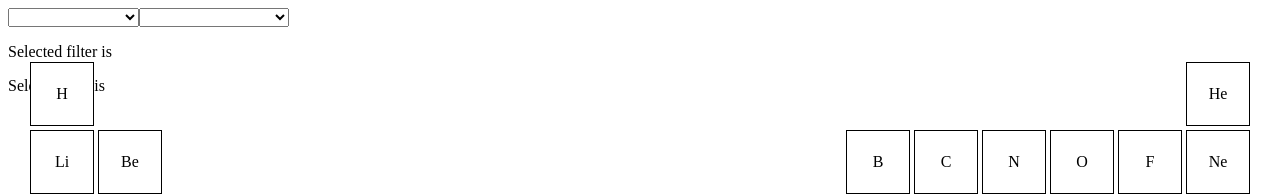
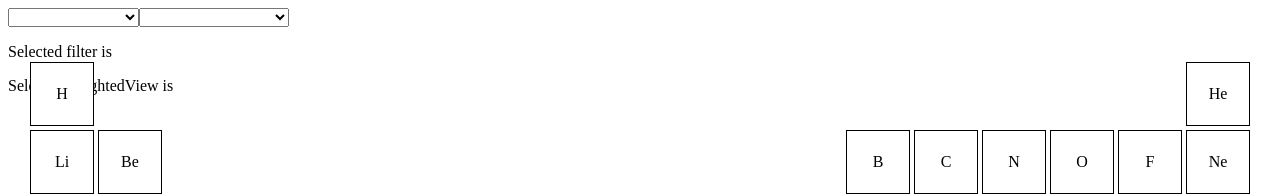
Before and after one commit to AlexRodgers11/PeriodicTableProject, a React app in the folder client/: page / in a window 1280 px wide. Shown: the top 195 px of the page. Built offline with nearby package versions, Linux system fonts and the light colour scheme.

Commit message:
rename Sort context to be WeightedView context

```diff
--- a/client/src/components/Controls/Controls.js
+++ b/client/src/components/Controls/Controls.js
@@ -1,20 +1,20 @@
 import React from "react";
 import "./Controls.css";
-import { useSort, useSortUpdate } from "../../contexts/Sort";
+import { useWeightedView, useWeightedViewUpdate } from "../../contexts/WeightedView";
 import { useFilter, useFilterUpdate } from "../../contexts/Filter";
 
 
 export default function Controls() {
     const filter = useFilter();
     const setFilter = useFilterUpdate();
-    const sort = useSort();
-    const setSort = useSortUpdate();
+    const weightedView = useWeightedView();
+    const setSort = useWeightedViewUpdate();
 
     const handleFilterChange = evt => {
         setFilter(evt.target.value);
     }
 
-    const handleSortChange = evt => {
+    const handleWeightedViewChange = evt => {
         setSort(evt.target.value);
     }
 
@@ -25,7 +25,7 @@ export default function Controls() {
                 <option value="discovered-by">Discovered By</option>
                 <option value="discovery-decade">Discovery Decade</option>
             </select>
-            <select value={sort} onChange={handleSortChange}>
+            <select value={weightedView} onChange={handleWeightedViewChange}>
                 <option value=""></option>
                 <option value="date-discovered">Date Discovered</option>
                 <option value="universal-percentage">Universal Percentage</option>
--- a/client/src/components/Table/Table.js
+++ b/client/src/components/Table/Table.js
@@ -2,7 +2,7 @@ import React from "react";
 import "./Table.css";
 import Element from "../Element/Element";
 import { useDisplayedElement, useDisplayedElementUpdate } from "../../contexts/DisplayedElement";
-import { useSort } from "../../contexts/Sort";
+import { useWeightedView } from "../../contexts/WeightedView";
 import { useFilter } from "../../contexts/Filter";
 //note, periodicTableData.json copied from https://github.com/muratkemaldar/periodic-table-css/blob/master/src/PeriodicTableJSON.json
 import periodicTableData from "../../periodic-table.json";
@@ -13,12 +13,12 @@ export default function Table(props) {
     const element = useDisplayedElement();
     const setElement = useDisplayedElementUpdate();
     const filter = useFilter();
-    const sort = useSort();
+    const weightedView = useWeightedView();
 
     return (
         <div>
             <p>Selected filter is {filter}</p>
-            <p>Selected sort is {sort}</p>
+            <p>Selected weightedView is {weightedView}</p>
             <div className="Table">
                 {elements.map(element => <Element className="Element" element={element} />)}
             </div>
--- a/client/src/contexts/Sort.js
+++ /dev/null
@@ -1,24 +0,0 @@
-import React, {useContext, useState} from "react";
-
-const SortContext = React.createContext();
-const SortUpdateContext = React.createContext();
-
-export function useSort() {
-    return useContext(SortContext);
-}
-
-export function useSortUpdate() {
-    return useContext(SortUpdateContext);
-}
-
-export function SortProvider({ children }) {
-    const [sort, setSort] = useState();
-
-    return (
-        <SortContext.Provider value={sort}>
-            <SortUpdateContext.Provider value={setSort}>
-                {children}
-            </SortUpdateContext.Provider>
-        </SortContext.Provider>
-    );
-}
--- /dev/null
+++ b/client/src/contexts/WeightedView.js
@@ -0,0 +1,24 @@
+import React, {useContext, useState} from "react";
+
+const WeightedViewContext = React.createContext();
+const WeightedViewUpdateContext = React.createContext();
+
+export function useWeightedView() {
+    return useContext(WeightedViewContext);
+}
+
+export function useWeightedViewUpdate() {
+    return useContext(WeightedViewUpdateContext);
+}
+
+export function WeightedViewProvider({ children }) {
+    const [weightedView, setWeightedView] = useState();
+
+    return (
+        <WeightedViewContext.Provider value={weightedView}>
+            <WeightedViewUpdateContext.Provider value={setWeightedView}>
+                {children}
+            </WeightedViewUpdateContext.Provider>
+        </WeightedViewContext.Provider>
+    );
+}
--- a/client/src/index.js
+++ b/client/src/index.js
@@ -3,15 +3,15 @@ import ReactDOM from "react-dom";
 import App from "./App";
 import { DisplayedElementProvider } from "./contexts/DisplayedElement";
 import { FilterProvider } from "./contexts/Filter";
-import { SortProvider } from "./contexts/Sort";
+import { WeightedViewProvider } from "./contexts/WeightedView";
 
 ReactDOM.render(
     <DisplayedElementProvider>
-        <SortProvider>
+        <WeightedViewProvider>
             <FilterProvider>
                 <App />
             </FilterProvider>
-        </SortProvider>
+        </WeightedViewProvider>
     </DisplayedElementProvider>
 
 , document.getElementById("root"));
```
